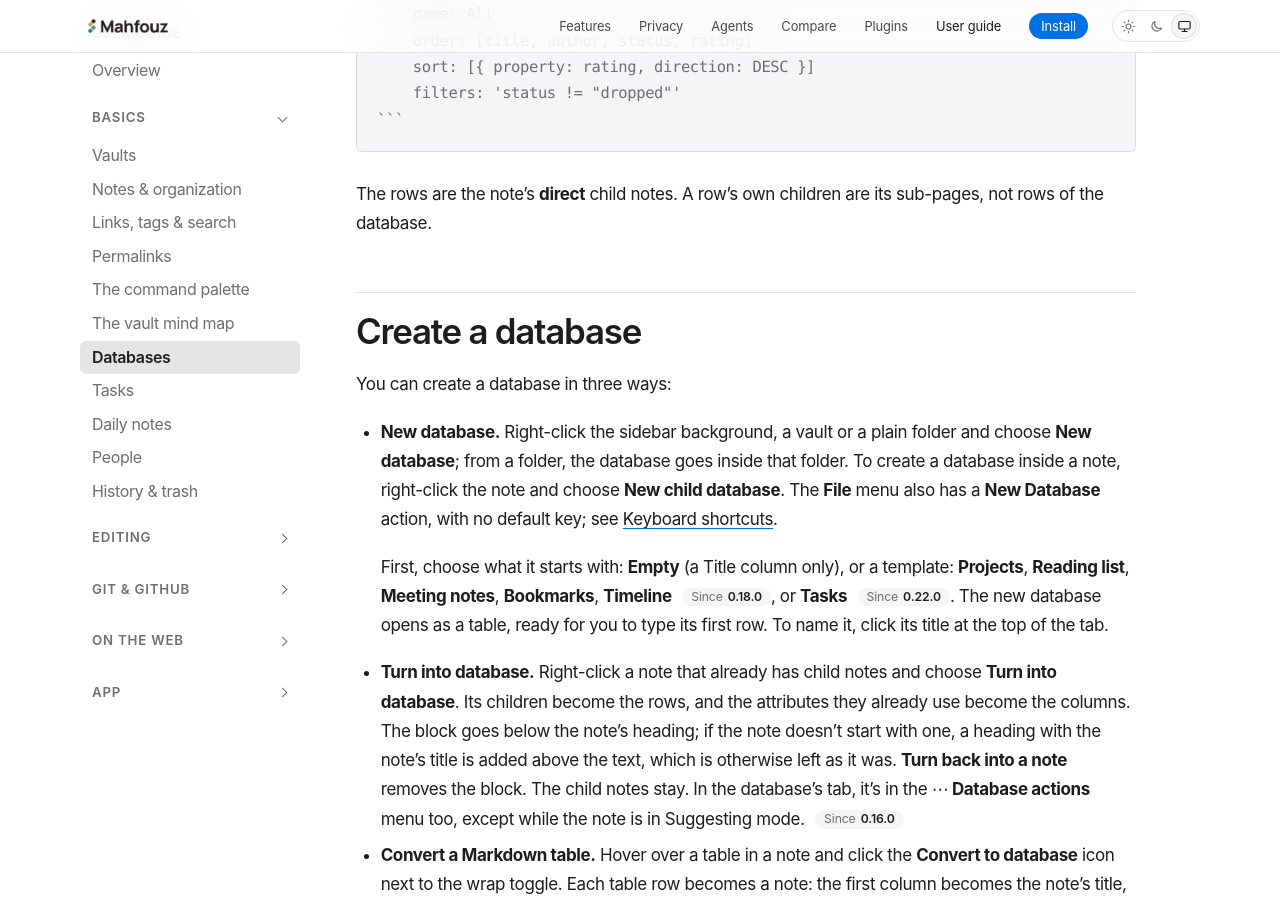
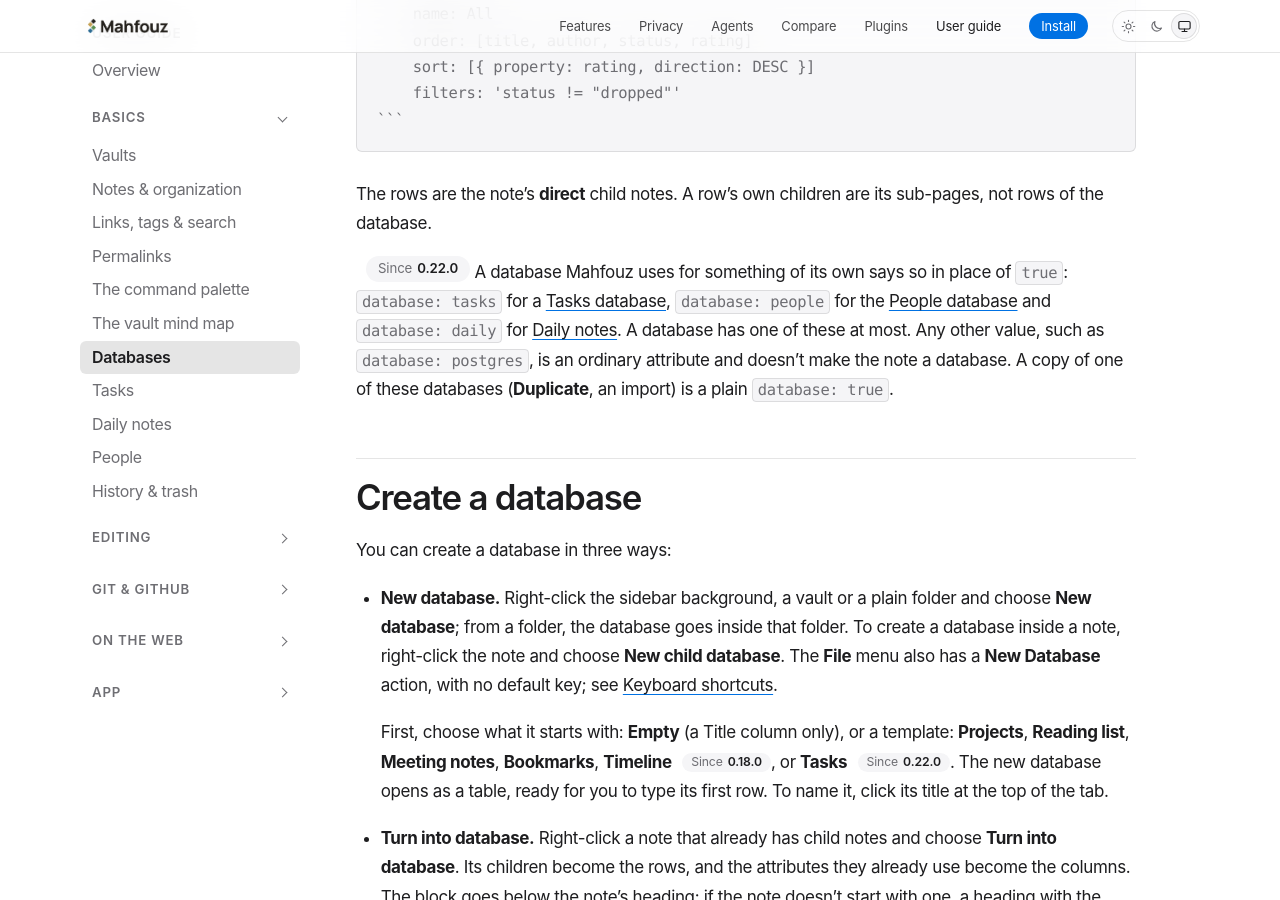
Before and after one commit to mahfouz-app/docs, a Jekyll site: the page built from guide/databases.md, in a window 1280 px wide and 900 px high, scrolled down 853 px. Built offline with Jekyll 4.4.1, drawn with Linux system fonts in a browser that asks for light colours.

Commit message:
docs(guide): a database's kind is its database value (step 8/8)
database: tasks, people or daily in place of the task_pages,
people_directory and daily_notes keys.

Co-Authored-By: Claude Opus 5.5 <noreply@anthropic.com>

```diff
--- a/guide/databases.md
+++ b/guide/databases.md
@@ -37,6 +37,15 @@ views:
 
 The rows are the note's **direct** child notes. A row's own children are its
 sub-pages, not rows of the database.
+
+{% include since.html v="0.22.0" %} A database Mahfouz uses for something
+of its own says so in place of `true`: `database: tasks` for a
+[Tasks database](/guide/tasks/#a-tasks-database), `database: people` for
+the [People database](/guide/people/) and `database: daily` for
+[Daily notes](/guide/daily-notes/). A database has one of these at most. Any
+other value, such as `database: postgres`, is an ordinary attribute and
+doesn't make the note a database. A copy of one of these databases
+(**Duplicate**, an import) is a plain `database: true`.
 
 ## Create a database
 
```
Also changed, not shown: _includes/kitchen-sink/people/people.md (+1 -2 lines), guide/tasks.md (+3 -2 lines).
